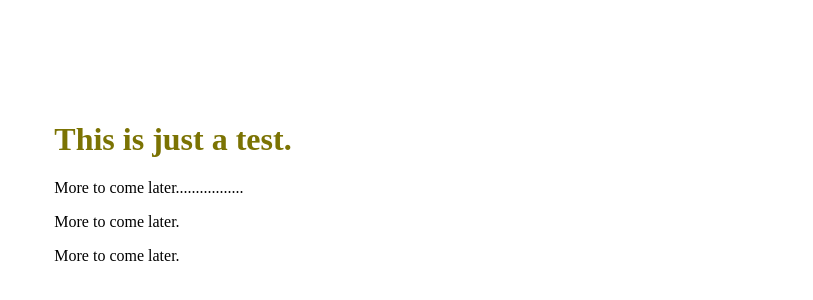
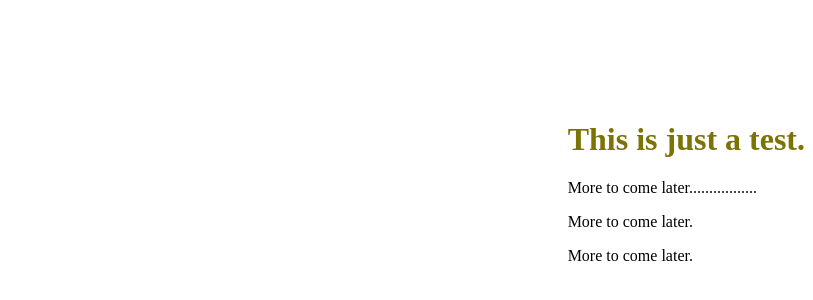
Before and after one commit to jathib/justthethib, a plain HTML site: page index.html in a window 1280 px wide. Shown: the part 218-518 px from the top of the page, without its empty margins (467-1280 px from the left). Drawn offline with Linux system fonts and the light colour scheme.

Commit message:
update css

```diff
--- a/css/style.css
+++ b/css/style.css
@@ -5,7 +5,7 @@ color:#7b7303;
 .wrapper {
 display:flex;
 flex-direction:column;
-align-items:center;
+align-items:end;
 justify-content:center;
 height:100vh;
 }
```
